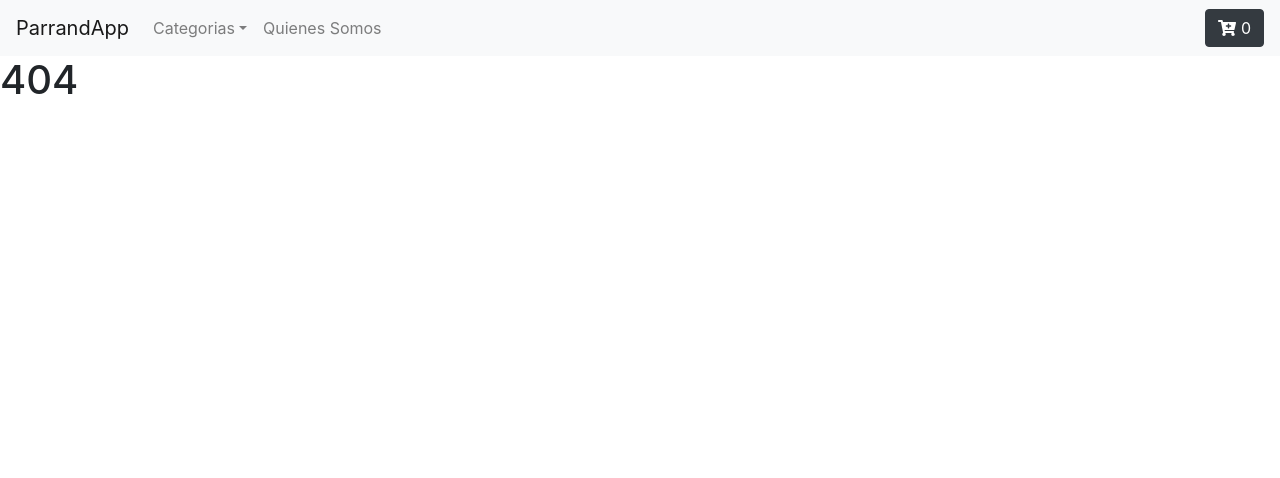
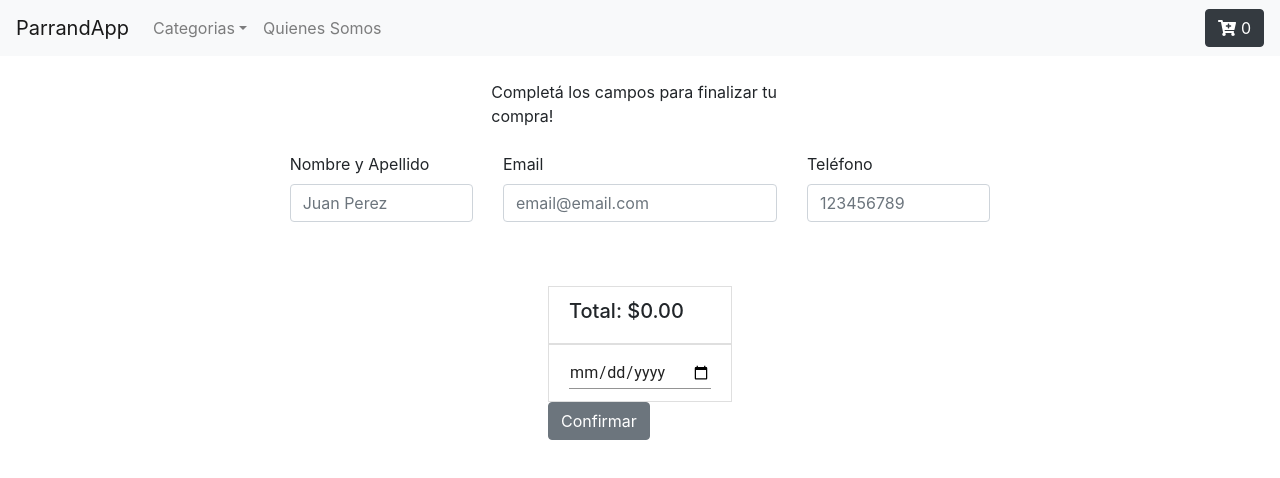
Before and after one commit to eoropeza1991/Idea-Oropeza, a React (Create React App) app: page /order in a window 1280 px wide. Before the commit this address had no page. Shown: the top 478 px of the page. Built offline with nearby package versions, Linux system fonts and the light colour scheme.

Commit message:
Desafío Item Collection 2

```diff
--- a/package.json
+++ b/package.json
@@ -7,6 +7,7 @@
     "@fortawesome/free-brands-svg-icons": "^5.15.3",
     "@fortawesome/free-solid-svg-icons": "^5.15.3",
     "@fortawesome/react-fontawesome": "^0.1.14",
+    "@material-ui/core": "^4.12.2",
     "@testing-library/jest-dom": "^5.14.1",
     "@testing-library/react": "^11.2.7",
     "@testing-library/user-event": "^12.8.3",
--- a/src/App.js
+++ b/src/App.js
@@ -5,6 +5,7 @@ import NavBar from './components/NavBar/NavBar'
 import ItemDetailContainer from './components/Items/ItemDetailContainer'
 import { CartProvider } from './context/CartContext';
 import Cart from './components/Items/Cart'
+import FormOrders from './components/Orders/FormOrders'
 
 export default function App () {
   return (
@@ -24,6 +25,9 @@ export default function App () {
     <Route path="/cart">
       <Cart />
     </Route>
+    <Route path="/order">
+      <FormOrders />
+    </Route>
     <Route path="*">
       <h1>404</h1>
     </Route>
--- a/src/components/Items/Cart.js
+++ b/src/components/Items/Cart.js
@@ -1,5 +1,5 @@
 import React from 'react'
-import {Redirect} from 'react-router-dom';
+import {Redirect, Link} from 'react-router-dom';
 import {Card, Button, Spinner, Row, ListGroup, ListGroupItem} from 'react-bootstrap'
 import { useCartContext } from '../../context/CartContext';
 
@@ -31,10 +31,16 @@ const Cart = () => {
           <Row className="justify-content-md-center">
                  <ListGroup>
                  <ListGroupItem>
-                  <h5 font-weight= "bolder"> Total: ${cart.reduce((acc, {quantity, price}) => acc + quantity * price, 0).toFixed(2)}</h5>
+                  <h5 fontWeight= "bolder"> Total: ${cart.reduce((acc, {quantity, price}) => acc + quantity * price, 0).toFixed(2)}</h5>
                    </ListGroupItem>
                  <Button variant="secondary" onClick={clearCart}>Vaciar Carrito</Button>
                  </ListGroup>
+          </Row>
+          <br></br>
+          <Row className="justify-content-md-center">
+          <Link to="/order">
+          <Button variant="secondary">Comprar</Button>
+          </Link>
           </Row>
         </div>
     )
--- a/src/components/Items/Item.js
+++ b/src/components/Items/Item.js
@@ -5,16 +5,16 @@ import { useCartContext } from '../../context/CartContext'
 import ItemCount from './ItemCount';
 
 
-const Item = ({product}) => {
+const Item = ({item}) => {
 
   const {addToCart} = useCartContext();
-  const onAdd = qty => addToCart(product, qty);
+  const onAdd = qty => addToCart(item, qty);
 return (
        <Card>
-      <Card.Img variant="top" src={product.url}/>
+      <Card.Img variant="top" src={item.url}/>
       <Card.Body>
-        <Link to={`/item/${product.id}`} >
-        <Card.Title> {product.title}</Card.Title>
+        <Link to={`/item/${item.id}`} >
+        <Card.Title> {item.title}</Card.Title>
         </Link>
         <Card.Text>
           Some quick example text to build on the card title and make up the bulk of
@@ -22,14 +22,14 @@ return (
         </Card.Text>
       </Card.Body>
       <ListGroup className="list-group-flush">
-        <ListGroupItem > {product.place}</ListGroupItem>
-        <ListGroupItem > {product.price}</ListGroupItem>
+        <ListGroupItem > {item.place}</ListGroupItem>
+        <ListGroupItem > {item.price}</ListGroupItem>
         <ListGroup.Item>
-                    Tipo de Negocio: <Link to={`/category/${product.category}`} >{product.type} </Link>
+                    Tipo de Negocio: <Link to={`/category/${item.category}`} >{item.type} </Link>
         </ListGroup.Item>
       </ListGroup>
       <Card.Body>
-      {product.stock > 0 && <ItemCount onAdd={onAdd} stock={product.stock}/>}
+      {item.stock > 0 && <ItemCount onAdd={onAdd} stock={item.stock}/>}
       </Card.Body>
       </Card>
   )
--- a/src/components/Items/ItemDetailContainer.js
+++ b/src/components/Items/ItemDetailContainer.js
@@ -2,7 +2,7 @@ import React, { useEffect, useState } from 'react'
 import { useParams } from 'react-router-dom'
 import ItemDetail from './ItemDetail';
 import {Spinner}  from 'react-bootstrap';
-import { itemsCollection } from '../firebase';
+import { itemsCollection } from '../firebase/index';
 
 const ItemDetailContainer = () => {
     const {id} = useParams();
--- a/src/components/Items/ItemList.js
+++ b/src/components/Items/ItemList.js
@@ -6,7 +6,7 @@ import Item from './Item'
 
 function ItemList ({items}) {
 
-const itemsLists = items.map(item => <Col> <Item key={item.id} product={item} /> <br></br></Col>)
+const itemsLists = items.map(item => <Col> <Item key={item.id} item={item} /> <br></br></Col>)
 
 	return (
 <Row xs={1} md={3} xl={5} className="g-4">
--- a/src/components/Items/ItemListContainer.js
+++ b/src/components/Items/ItemListContainer.js
@@ -1,6 +1,6 @@
 import { useEffect, useState } from "react";
 import ItemList from "./ItemList";
-import { itemsCollection } from "../firebase";
+import { itemsCollection } from "../firebase/index";
 import { useParams } from "react-router-dom";
 
 const ItemListContainer = () => {
--- /dev/null
+++ b/src/components/Orders/FormOrders.js
@@ -0,0 +1,127 @@
+import React, { useState } from 'react';
+import {Row, Card, Spinner, ListGroup, ListGroupItem, Form, Col, Button} from 'react-bootstrap'
+import { useCartContext } from '../../context/CartContext';
+import { TextField } from '@material-ui/core';
+import { itemsCollection2 } from '../firebase/index';
+
+const FormOrders = ({addOrders}) => {
+    const {cart, providerLoading} = useCartContext();
+
+    const [name, setName] = useState("");
+    const [email, setEmail] = useState("");
+    const [phone, setPhone] = useState("");
+    const [id, setId] = useState("");
+    const [title, setTitle] = useState("");
+    const [price, setPrice] = useState("");
+    const [date, setDate] = useState("");
+    const [total, setTotal] = useState("");
+
+    const handleSubmit = (e) => {
+        e.preventDefault();
+        itemsCollection2.doc().add({
+            name: name,
+            email: email,
+            phone: phone,
+            id: id,
+            title: title,
+            price: price,
+            date: date,
+            total: total,
+        })
+        .then(() => {
+            alert("datos enviados!")
+        })
+        .catch((error) => {
+            alert(error.mesage);
+        });
+
+        setName("");
+        setEmail("");
+        setPhone("");
+        setId("");
+        setTitle("");
+        setPrice("");
+        setDate("");
+        setTotal("");
+    };
+
+    if(providerLoading) return <Spinner animation="grow" />;
+
+    return (
+<div>
+<br></br>
+<Row className="justify-content-md-center">
+    <Col xs="auto" lg="3">Completá los campos para finalizar tu compra!</Col>
+</Row>
+<br></br>
+<Col md="auto">
+<Form onSubmit={handleSubmit}>
+<Row className="justify-content-md-center">
+    <Col xs lg="2">
+    <Form.Group className="mb-3" controlId="exampleForm.ControlInput1">
+    <Form.Label >Nombre y Apellido</Form.Label>
+    <Form.Control placeholder="Juan Perez" value={name} onChange={(e) => setName(e.target.value)}/>
+    </Form.Group>
+</Col>
+<Col md="auto">
+    <Form.Group className="mb-3" controlId="exampleForm.ControlInput1">
+    <Form.Label>Email</Form.Label>
+    <Form.Control type="email" placeholder="email@email.com" value={email} onChange={(e) => setEmail(e.target.value)} />
+    </Form.Group>
+</Col>
+<Col xs lg="2">
+    <Form.Group className="mb-3" controlId="exampleForm.ControlInput1">
+    <Form.Label>Teléfono</Form.Label>
+    <Form.Control type="number" placeholder="123456789"  value={phone} onChange={(e) => setPhone(e.target.value)} />
+    </Form.Group>
+</Col>
+</Row>
+</Form>
+</Col>
+<br></br>
+
+<Row className="justify-content-md-center">
+            {cart.map((item) => (
+    <Col md="auto" >
+        <Card border="light" style={{ width: '25rem' }} >
+            <Col><Card.Header  value={title} onChange={(e) => setTitle(e.target.value)}>{item.title}</Card.Header></Col>
+            <Col><Card.Header>Cantidad: {item.quantity}</Card.Header></Col>
+            <Col><Card.Body>
+            <Card.Title  value={price} onChange={(e) => setPrice(e.target.value)}>${item.price}</Card.Title>
+            <Card.Text  value={id} onChange={(e) => setId(e.target.value)}>
+                Código de producto:  {item.id}
+            </Card.Text>
+            </Card.Body></Col>
+        </Card>
+    </Col>
+    ))}
+</Row>
+<br></br>
+<Row className="justify-content-md-center">
+    <Col md="auto">
+        <ListGroup>
+            <Col md="auto">
+        <ListGroupItem>
+            <h5 fontWeight= "bolder"  value={total} onChange={(e) => setTotal(e.target.value)}> Total: ${cart.reduce((acc, {quantity, price}) => acc + quantity * price, 0).toFixed(2)}</h5>
+        </ListGroupItem>
+            </Col>
+            <Col md="auto">
+        <ListGroupItem>
+        <Form>
+            <TextField type="date"  value={date} onChange={(e) => setDate(e.target.value)} />
+        </Form>
+        </ListGroupItem>
+        </Col>
+        <Col md="auto">
+            <Button variant="secondary" type="submit">Confirmar
+            </Button>
+        </Col>
+        </ListGroup>
+    </Col>
+</Row>
+<br></br>
+</div>
+)
+}
+
+export default FormOrders
--- a/src/components/firebase/index.js
+++ b/src/components/firebase/index.js
@@ -13,3 +13,4 @@ const firebaseConfig = {
   const app = !firebase.apps.length ? firebase.initializeApp(firebaseConfig) : firebase.app();;
 
   export const itemsCollection = firebase.firestore(app).collection("parrandapp-products");
+  export const itemsCollection2 = firebase.firestore(app).collection("orders");
```
